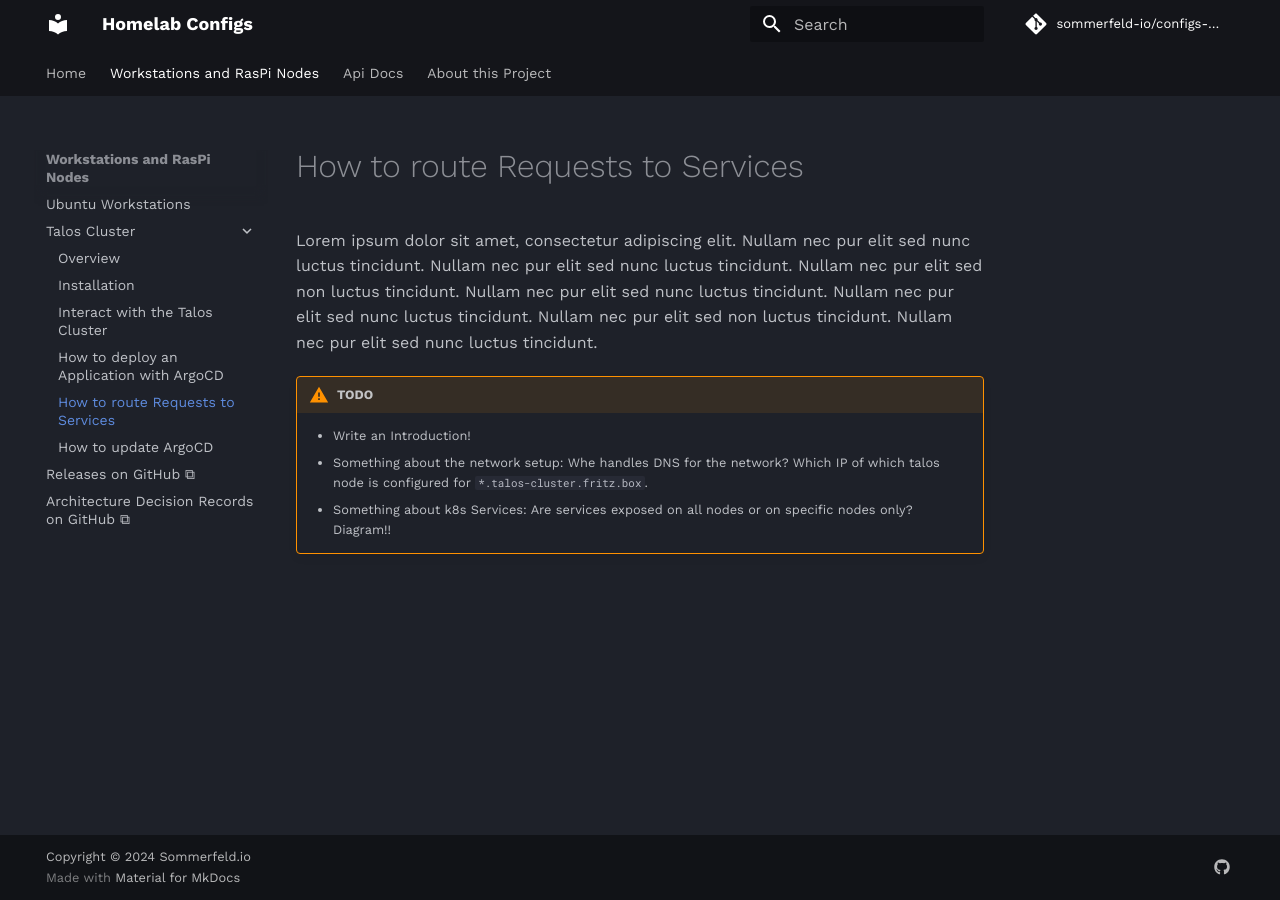
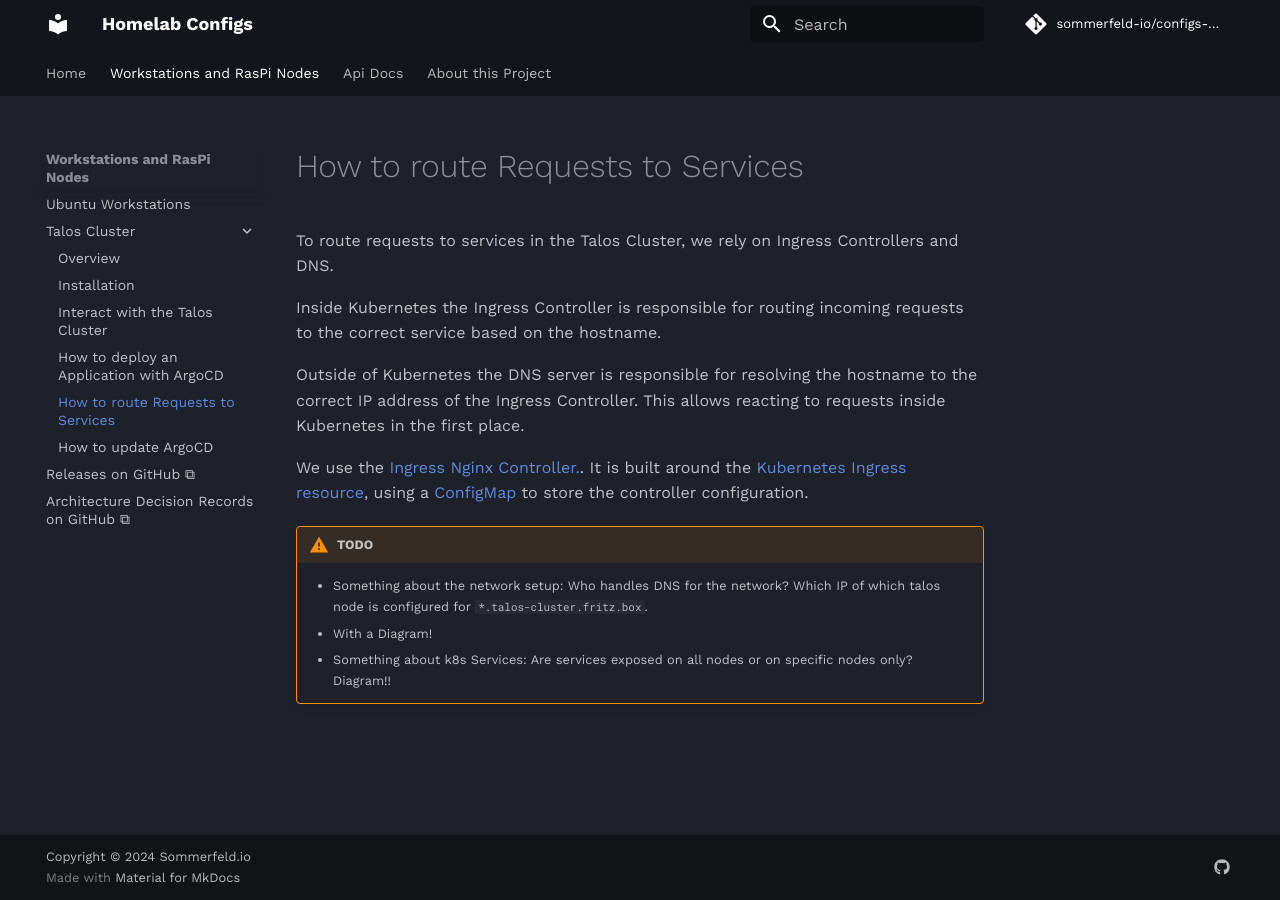
Before and after one commit to sommerfeld-io/configs-homelab, an MkDocs documentation site: the page built from docs/nodes/talos-cluster/howto/request-routing.md, in a window 1280 px wide. Built offline with MkDocs 1.6.1 and Material for MkDocs 9.7.7, drawn with Linux system fonts in a browser that asks for light colours; comment, search, counter and statistics services are not loaded.

```diff
--- a/docs/nodes/talos-cluster/howto/request-routing.md
+++ b/docs/nodes/talos-cluster/howto/request-routing.md
@@ -1,8 +1,14 @@
 # How to route Requests to Services
 
-Lorem ipsum dolor sit amet, consectetur adipiscing elit. Nullam nec pur elit sed nunc luctus tincidunt. Nullam nec pur elit sed nunc luctus tincidunt. Nullam nec pur elit sed non luctus tincidunt. Nullam nec pur elit sed nunc luctus tincidunt. Nullam nec pur elit sed nunc luctus tincidunt. Nullam nec pur elit sed non luctus tincidunt. Nullam nec pur elit sed nunc luctus tincidunt.
+To route requests to services in the Talos Cluster, we rely on Ingress Controllers and DNS.
+
+Inside Kubernetes the Ingress Controller is responsible for routing incoming requests to the correct service based on the hostname.
+
+Outside of Kubernetes the DNS server is responsible for resolving the hostname to the correct IP address of the Ingress Controller. This allows reacting to requests inside Kubernetes in the first place.
+
+We use the [Ingress Nginx Controller.](https://kubernetes.github.io/ingress-nginx). It is built around the [Kubernetes Ingress resource](https://kubernetes.io/docs/concepts/services-networking/ingress), using a [ConfigMap](https://kubernetes.io/docs/concepts/configuration/configmap) to store the controller configuration.
 
 !!! warning "TODO"
-    - Write an Introduction!
-    - Something about the network setup: Whe handles DNS for the network? Which IP of which talos node is configured for `*.talos-cluster.fritz.box`.
+    - Something about the network setup: Who handles DNS for the network? Which IP of which talos node is configured for `*.talos-cluster.fritz.box`.
+    - With a Diagram!
     - Something about k8s Services: Are services exposed on all nodes or on specific nodes only? Diagram!!
```
Also changed, not shown: 1 other file.
